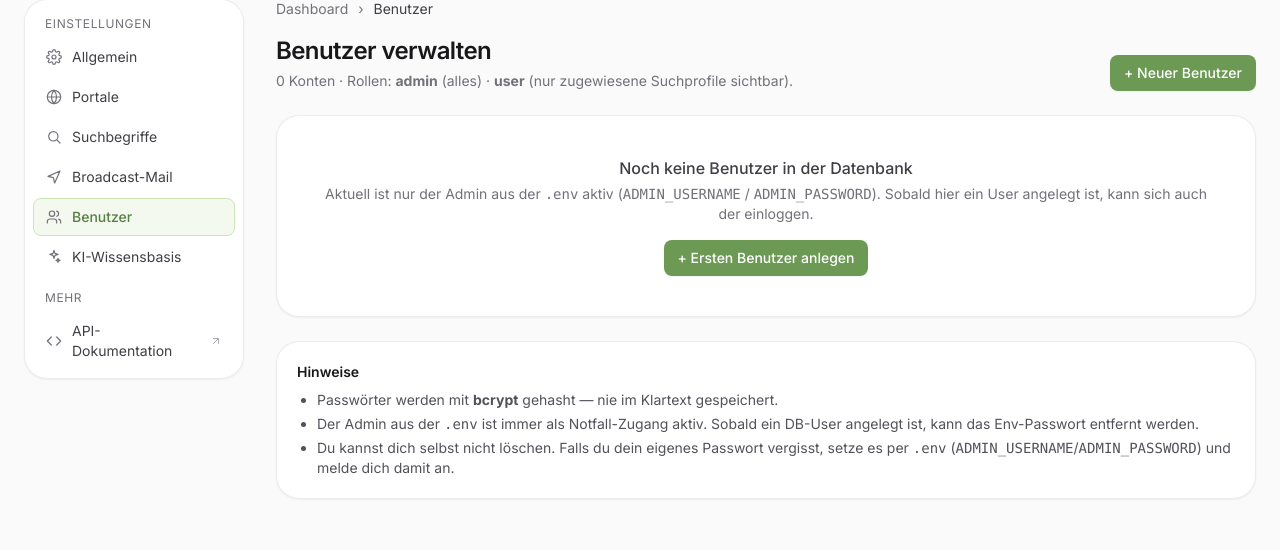
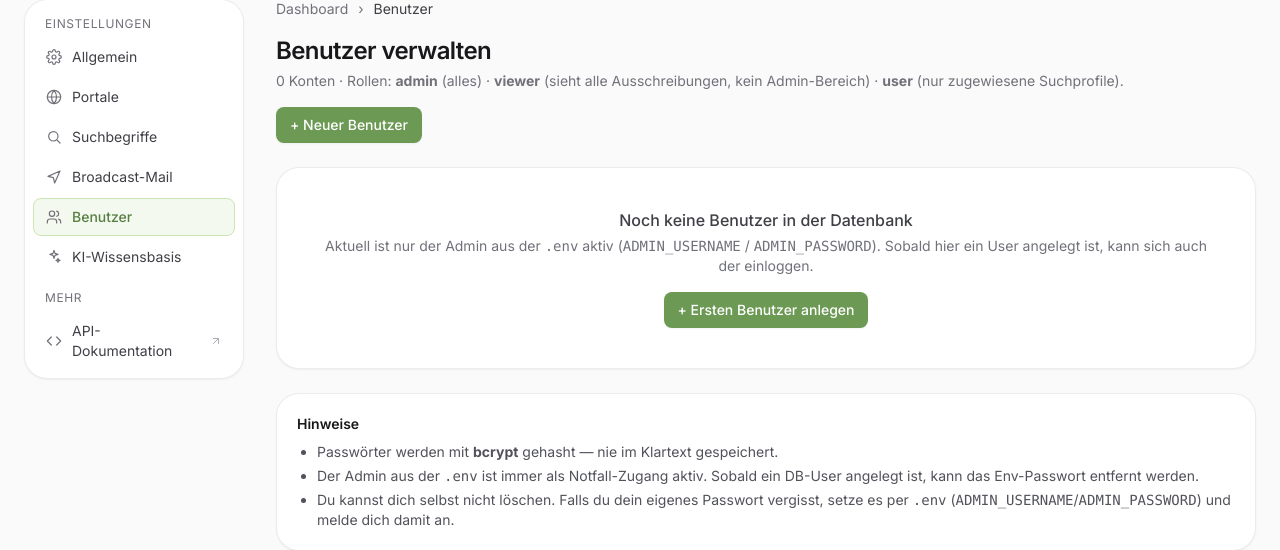
Before and after one commit to DauntlessGiantfromHugeSea/ausschreibungsplattform-fbe, a FastAPI app: page /admin/users in a window 1280 px wide. Shown: the part 98-648 px from the top of the page. Run offline with FastAPI, Linux system fonts and the light colour scheme; the visitor is signed in with stand-in values (Sample User, id 1); some libraries are stand-ins or nearby versions.

Commit message:
auth: Rolle 'viewer' zurueck - sieht alle Tender, aber kein /admin/*
Drei Rollen statt zwei:
- admin:  alles
- viewer: sieht alle Ausschreibungen + freie Suche, KEIN Admin-Bereich
- user:   nur die Tender, die zu zugewiesenen Profilen passen (restricted)

is_restricted() prueft jetzt explizit auf 'user' (vorher: 'nicht admin').
Damit ist 'viewer' wieder das volle Read-Profil ohne Profil-Zwang.

Notify-Digest: Profile-Filter nur fuer 'user'. Viewer bekommen einen
Digest ueber alle Tender wie der Admin.

UI: Rollen-Hinweise in user_edit + users, Admin-Links im Index-
Dropdown nur fuer Admins.

Migration: bereits migrierte User-Accounts ('viewer' -> 'user') bleiben
fuer jetzt auf 'user' - manuelle Umstellung auf 'viewer' im Admin-UI,
falls jemand explizit den vollen Read-Zugriff zurueck haben soll.

```diff
--- a/backend/api.py
+++ b/backend/api.py
@@ -1817,7 +1817,7 @@ def export_xlsx(
 
 
 # --- Admin: User-Verwaltung ------------------------------------------
-ROLES = ["admin", "user"]
+ROLES = ["admin", "viewer", "user"]
 
 
 @app.get("/admin/users", response_class=HTMLResponse)
--- a/backend/auth.py
+++ b/backend/auth.py
@@ -9,6 +9,7 @@ Strategie:
 
 Rollen:
   admin   - alles (Portale, Suchbegriffe, User-Verwaltung, freie Suche)
+  viewer  - sieht alle Tender + freie Suche, aber kein /admin/*
   user    - sieht ausschliesslich Tender, die zu einem der ihm
             zugewiesenen SearchProfiles passen. Keine freie Suche,
             keine Keywords sichtbar.
@@ -101,8 +102,12 @@ def require_admin(request: Request) -> bool:
 
 
 def is_restricted(request: Request) -> bool:
-    """True fuer eingeloggte Non-Admins (Rolle 'user')."""
-    return is_authenticated(request) and current_role(request) != "admin"
+    """True NUR fuer Rolle 'user' (profilgebunden).
+
+    'viewer' und 'admin' sind nicht restricted - viewer darf alle Tender
+    sehen und frei suchen, hat nur keinen Admin-Bereich.
+    """
+    return is_authenticated(request) and current_role(request) == "user"
 
 
 # ---------------------------------------------------------------------------
--- a/backend/notify.py
+++ b/backend/notify.py
@@ -581,7 +581,9 @@ def send_user_digest(
             .filter(Tender.relevance_score >= min_score)
             .filter(or_(Tender.deadline.is_(None), Tender.deadline >= now))
         )
-        if role and role != "admin" and user_id:
+        # Nur Rolle 'user' (restricted) wird profil-gefiltert.
+        # 'viewer' und 'admin' bekommen den Digest ueber alle Tender.
+        if role == "user" and user_id:
             from .models import User
             from .api import _profile_filter_expr  # lokal, um Zyklus zu vermeiden
             u = db.get(User, user_id)
--- a/backend/templates/index.html
+++ b/backend/templates/index.html
@@ -140,13 +140,17 @@
             {% if p.description %}<div class="text-xs text-zinc-500 line-clamp-1">{{ p.description }}</div>{% endif %}
           </a>
         {% endfor %}
+        {% if _is_admin %}
         <div class="border-t border-zinc-100 mt-1 pt-1">
           <a href="/admin/profiles" class="block px-3 py-2 text-xs text-zinc-500 hover:bg-zinc-50">Alle Profile verwalten</a>
         </div>
+        {% endif %}
       {% else %}
         <div class="px-3 py-3 text-sm text-zinc-500">Keine Profile angelegt.</div>
       {% endif %}
+      {% if _is_admin %}
       <a href="/admin/profiles/new" class="block px-3 py-2 text-sm text-brand-700 hover:bg-zinc-50 border-t border-zinc-100">+ Neues Profil</a>
+      {% endif %}
     </div>
   </div>
 </div>
--- a/backend/templates/user_edit.html
+++ b/backend/templates/user_edit.html
@@ -71,7 +71,7 @@
         {% endfor %}
       </select>
       <div class="text-xs text-zinc-400 mt-1">
-        <strong>admin</strong>: alles · <strong>user</strong>: sieht nur Ausschreibungen aus zugewiesenen Suchprofilen
+        <strong>admin</strong>: alles · <strong>viewer</strong>: sieht alle Ausschreibungen, kein Admin-Bereich · <strong>user</strong>: sieht nur Ausschreibungen aus zugewiesenen Suchprofilen
       </div>
     </div>
 
--- a/backend/templates/users.html
+++ b/backend/templates/users.html
@@ -20,7 +20,7 @@
   <div>
     <h1 class="text-2xl font-semibold tracking-tight">Benutzer verwalten</h1>
     <p class="text-sm text-zinc-500 mt-1">
-      {{ users|length }} Konten · Rollen: <strong>admin</strong> (alles) · <strong>user</strong> (nur zugewiesene Suchprofile sichtbar).
+      {{ users|length }} Konten · Rollen: <strong>admin</strong> (alles) · <strong>viewer</strong> (sieht alle Ausschreibungen, kein Admin-Bereich) · <strong>user</strong> (nur zugewiesene Suchprofile).
     </p>
   </div>
   <a href="/admin/users/new" class="btn-primary">+ Neuer Benutzer</a>
@@ -72,7 +72,7 @@
           {% endif %}
         </td>
         <td class="text-xs">
-          {% if u.role == 'admin' %}
+          {% if u.role == 'admin' or u.role == 'viewer' %}
             <span class="text-zinc-400">— sieht alles —</span>
           {% elif u.assigned_profiles %}
             {% for p in u.assigned_profiles %}
```
